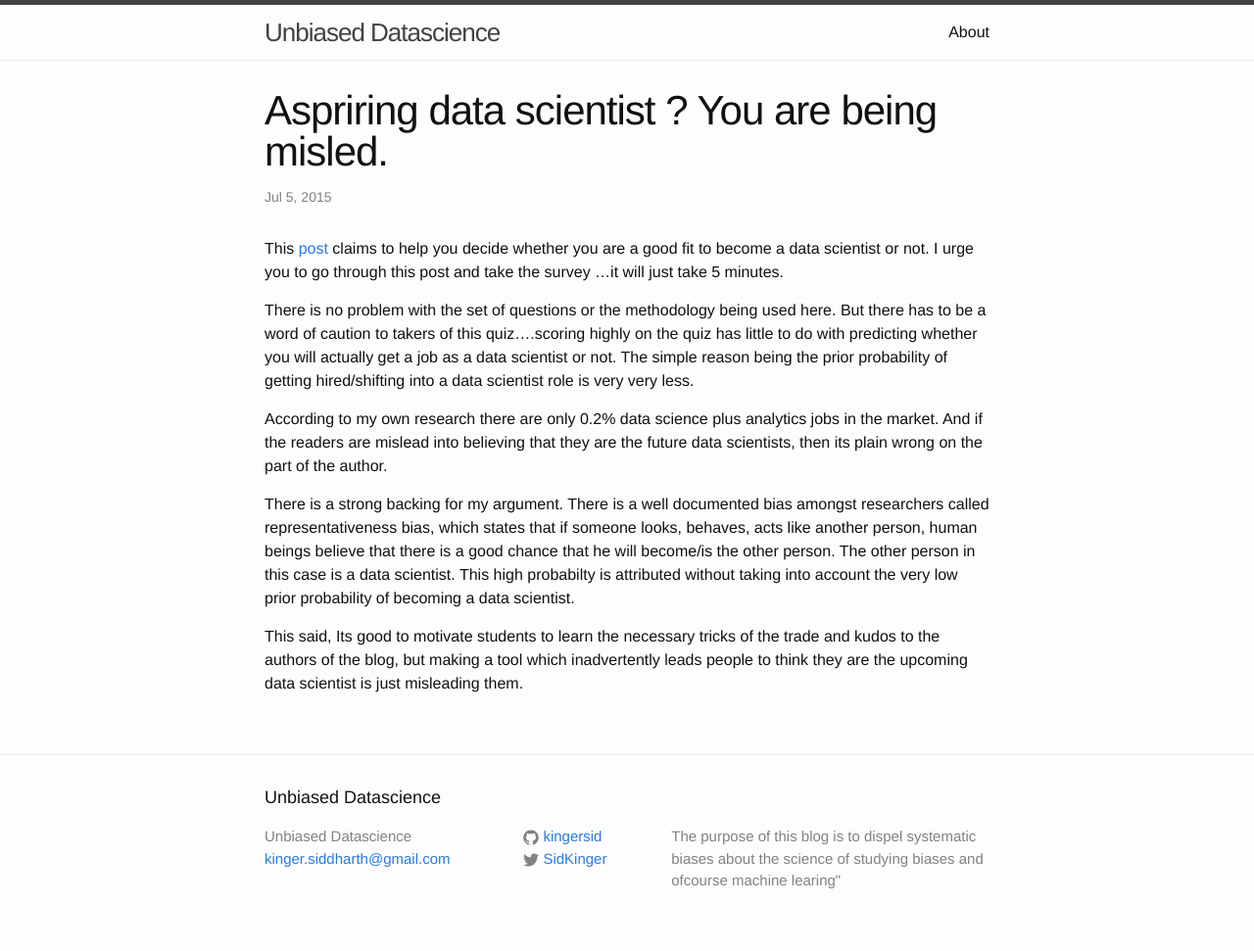
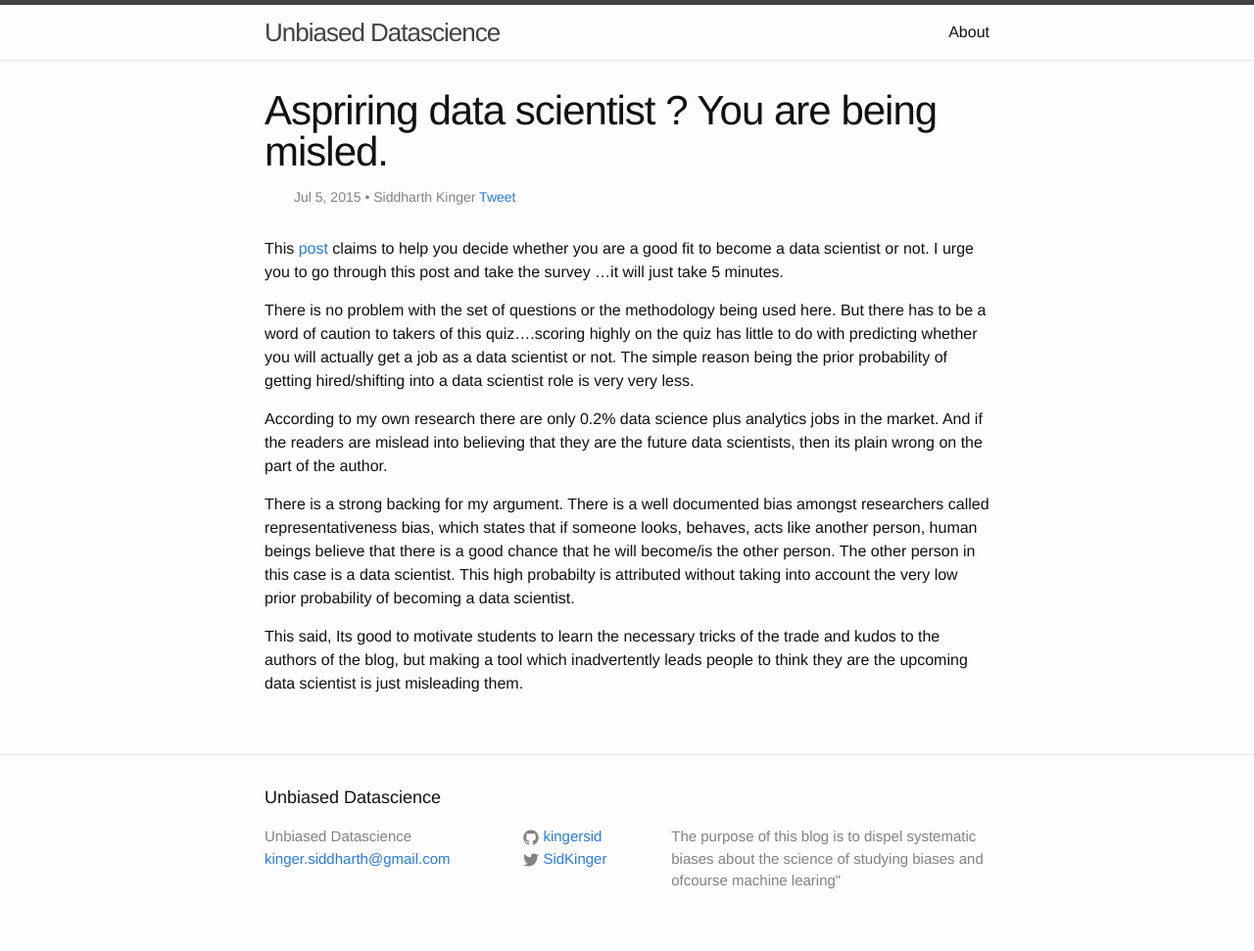
Before and after one commit to kingersid/Blog, a Jekyll site: the page built from _posts/2015-07-05-future-data-scientists.md, in a window 1280 px wide. Shown: the whole page at 98% size. Built offline with Jekyll 4.4.1, drawn with Linux system fonts in a browser that asks for light colours; comment, search, counter and statistics services are not loaded.

Commit message:
remove domain hosting

```diff
--- a/CNAME
+++ /dev/null
@@ -1 +0,0 @@
-siddharth-kinger.in
--- a/_config.yml
+++ b/_config.yml
@@ -3,7 +3,7 @@ title: Unbiased Datascience
 email: kinger.siddharth@gmail.com
 description: The purpose of this blog is to dispel systematic biases about the science of studying biases and ofcourse machine learing"
 baseurl: "/Blog"
-url: "http://siddharth-kinger.in"
+url: http://kingersid.github.io/Blog
 twitter_username: SidKinger
 github_username:  kingersid
 
--- a/_includes/head.html
+++ b/_includes/head.html
@@ -19,4 +19,15 @@
   ga('send', 'pageview');
 
   </script>
+
+    <style type="text/css">
+    .post-header ul li {
+      margin-right: 10px;
+
+    }
+    .post-header ul {
+      list-style-type: none;
+    }
+    </style>
+
 </head>
--- a/_layouts/post.html
+++ b/_layouts/post.html
@@ -4,8 +4,16 @@ layout: default
 <div class="post">
 
   <header class="post-header">
+
+
     <h1 class="post-title">{{ page.title }}</h1>
-    <p class="post-meta">{{ page.date | date: "%b %-d, %Y" }}{% if page.author %} • {{ page.author }}{% endif %}{% if page.meta %} • {{ page.meta }}{% endif %}</p>
+    <ul class="metadata">
+    <li><p class="post-meta">{{ page.date | date: "%b %-d, %Y" }}{% if page.author %}      • {{ page.author }}{% endif %}{% if page.meta %} • {{ page.meta }}{% endif %}        <a href="https://twitter.com/share" class="twitter-share-button" data-via="SidKinger" data-hashtags="DataScience, MachineLearning">Tweet</a></p></li>
+
+	</ul>
+
+	<script>!function(d,s,id){var js,fjs=d.getElementsByTagName(s)[0],p=/^http:/.test(d.location)?'http':'https';if(!d.getElementById(id)){js=d.createElement(s);js.id=id;js.src=p+'://platform.twitter.com/widgets.js';fjs.parentNode.insertBefore(js,fjs);}}(document, 'script', 'twitter-wjs');
+	</script>
   </header>
 
   <article class="post-content">
--- a/_posts/2015-07-05-future-data-scientists.md
+++ b/_posts/2015-07-05-future-data-scientists.md
@@ -3,7 +3,10 @@ layout: post
 title:  "Aspriring data scientist ? You are being misled."
 date:   2015-07-05 11:05:40
 categories: data-science
+author : "Siddharth Kinger"
 ---
+
+
 This <a href="http://www.analyticsvidhya.com/blog/2015/06/test-fit-data-scientist/?utm_source=feedburner&utm_medium=email&utm_campaign=Feed%3A+AnalyticsVidhya+%28Analytics+Vidhya%29">post</a> claims to help you decide whether you are a good fit to become a data scientist or not. I urge you to go through this post and take the survey ...it will just take 5 minutes.
 
 There is no problem with the set of questions or the methodology being used here. But there has to be a word of caution to takers of this quiz….scoring highly on the quiz has little to do with predicting whether you will actually get a job as a data scientist or not. The simple reason being the prior probability of getting hired/shifting into a data scientist role is very very less.
```
